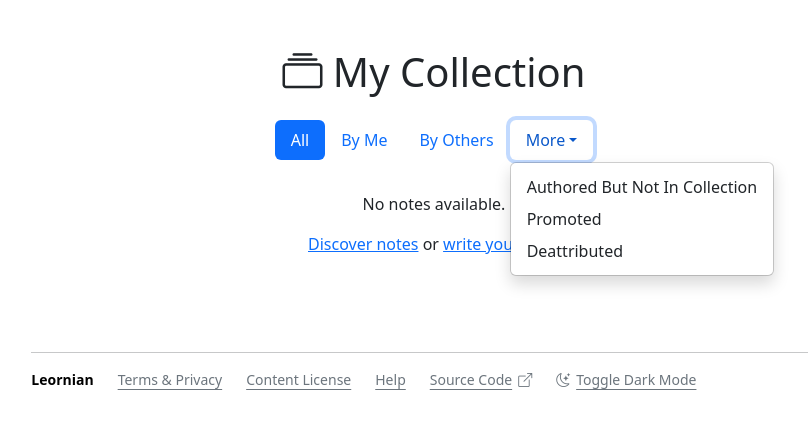
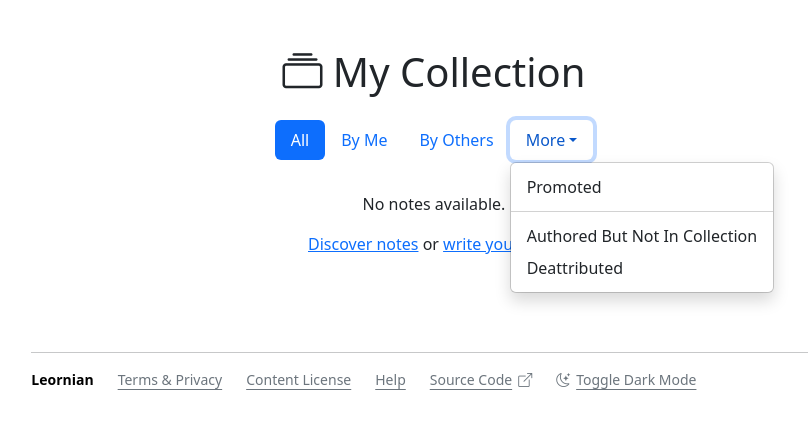
Before and after one commit to djramones/leornian, a Django app: page /collection/ in a window 1280 px wide, after a click on "More". Shown: the part 90-519 px from the top of the page, without its empty margins (206-1014 px from the left). Run offline with Django 4.2, Linux system fonts and the light colour scheme; the visitor is signed in with stand-in values (Sample User, id 1); data that the repository does not hold is empty; some libraries are stand-ins or nearby versions.

Commit message:
Tweak 'My Collection' "more" dropdown menu

```diff
--- a/notes/templates/notes/my-collection.html
+++ b/notes/templates/notes/my-collection.html
@@ -22,8 +22,9 @@
         <li class="nav-item dropdown">
             <a class="nav-link dropdown-toggle" data-bs-toggle="dropdown" href="#" role="button" aria-expanded="false">More</a>
             <ul class="dropdown-menu shadow">
+                <li><a class="dropdown-item" href="{% url 'notes:my-collection-promoted' %}">Promoted</a></li>
+                <li><hr class="dropdown-divider"></li>
                 <li><a class="dropdown-item" href="{% url 'notes:not-in-collection-by-me' %}">Authored But Not In Collection</a></li>
-                <li><a class="dropdown-item" href="{% url 'notes:my-collection-promoted' %}">Promoted</a></li>
                 <li><a class="dropdown-item" href="{% url 'notes:deattributed-notes' %}">Deattributed</a></li>
             </ul>
         </li>
```
